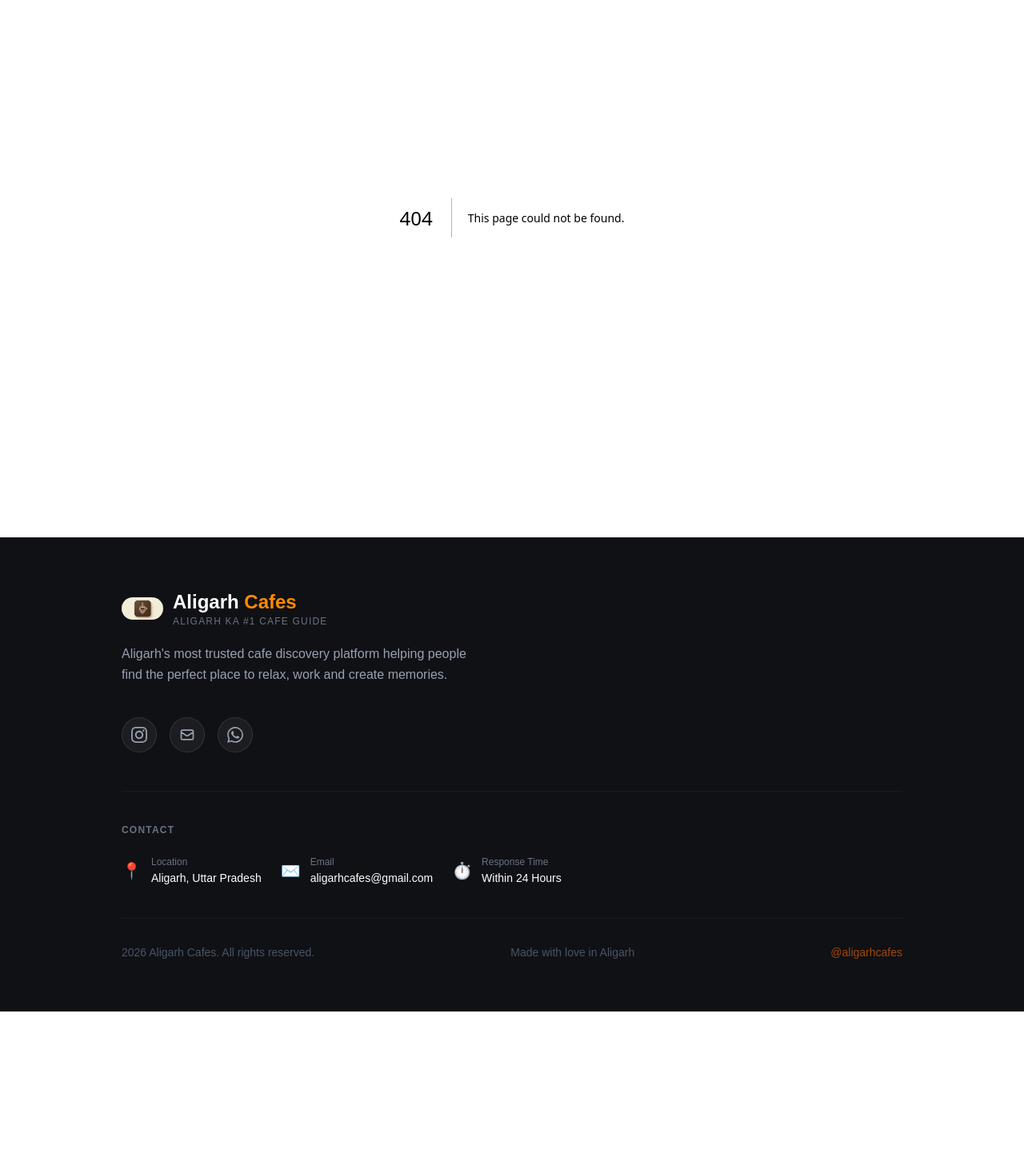
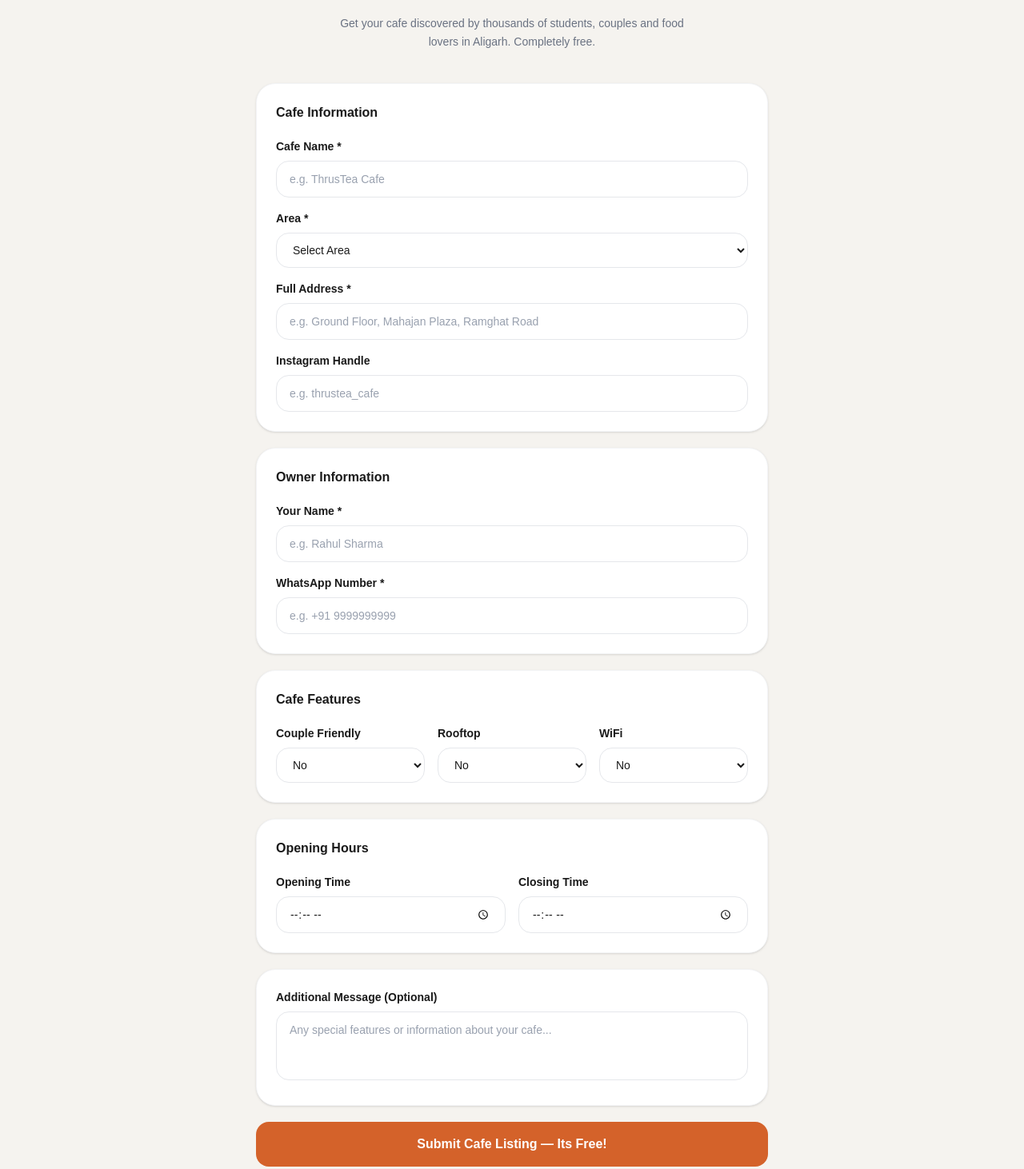
Before and after one commit to nitinoneview/aligarh-cafes, a Next.js app: page /list-your-cafe in a window 1280 px wide. Before the commit this address had no page. Shown: the part 188-1650 px from the top of the page at 80% size. Before the commit the page ends 1453 px from the top, so only its background shows below. Built offline with nearby package versions, Linux system fonts and the light colour scheme; no server answers.

Commit message:
feat: loading skeletons + List Cafes

```diff
--- /dev/null
+++ b/app/list-your-cafe/page.tsx
@@ -0,0 +1,201 @@
+"use client"
+import { useState } from "react"
+import { supabase } from "@/lib/supabase"
+
+export default function ListYourCafePage() {
+  const [loading, setLoading] = useState(false)
+  const [submitted, setSubmitted] = useState(false)
+  const [form, setForm] = useState({
+    cafe_name: "",
+    owner_name: "",
+    whatsapp_number: "",
+    address: "",
+    area: "",
+    instagram_handle: "",
+    couple_friendly: "no",
+    has_rooftop: "no",
+    has_wifi: "no",
+    opening_time: "",
+    closing_time: "",
+    message: "",
+  })
+
+  const handleChange = (e: any) => {
+    setForm({ ...form, [e.target.name]: e.target.value })
+  }
+
+  const handleSubmit = async (e: any) => {
+    e.preventDefault()
+    setLoading(true)
+    try {
+      const { error } = await supabase.from("submissions").insert([{
+        cafe_name: form.cafe_name,
+        owner_name: form.owner_name,
+        whatsapp_number: form.whatsapp_number,
+        address: form.area + ", " + form.address,
+        instagram_handle: form.instagram_handle,
+        status: "pending",
+      }])
+      if (error) throw error
+      setSubmitted(true)
+    } catch (err) {
+      alert("Something went wrong. Please try again.")
+    } finally {
+      setLoading(false)
+    }
+  }
+
+  if (submitted) {
+    return (
+      <main className="min-h-screen bg-[#F5F3EF] flex items-center justify-center px-4">
+        <div className="bg-white rounded-3xl p-10 max-w-md w-full text-center shadow-sm">
+          <div className="text-6xl mb-4">🎉</div>
+          <h2 className="text-2xl font-bold text-[#1A1A1A] mb-3">Request Submitted!</h2>
+          <p className="text-gray-500 text-sm leading-relaxed mb-6">
+            Thank you for submitting your cafe. We will review your request and get back to you on WhatsApp within 48 hours.
+          </p>
+          <a href="/" className="block bg-[#D4622A] text-white font-semibold px-6 py-3 rounded-full hover:bg-[#c5571f] transition">
+            Back to Home
+          </a>
+        </div>
+      </main>
+    )
+  }
+
+  const inputClass = "w-full bg-white border border-gray-200 rounded-2xl px-4 py-3 text-sm text-[#1A1A1A] outline-none focus:border-[#D4622A] focus:ring-2 focus:ring-[#D4622A]/10 transition placeholder:text-gray-400"
+  const labelClass = "block text-sm font-semibold text-[#1A1A1A] mb-2"
+  const selectClass = "w-full bg-white border border-gray-200 rounded-2xl px-4 py-3 text-sm text-[#1A1A1A] outline-none focus:border-[#D4622A] transition"
+
+  return (
+    <main className="min-h-screen bg-[#F5F3EF]">
+      <div className="max-w-2xl mx-auto px-4 py-12">
+
+        {/* Header */}
+        <div className="text-center mb-10">
+          <div className="inline-block bg-[#D4622A]/10 border border-[#D4622A]/20 text-[#D4622A] text-xs font-semibold px-4 py-1.5 rounded-full mb-4 tracking-widest uppercase">
+            Free Listing
+          </div>
+          <h1 className="text-3xl md:text-4xl font-bold text-[#1A1A1A] mb-3">
+            List Your Cafe
+          </h1>
+          <p className="text-gray-500 text-sm leading-relaxed max-w-md mx-auto">
+            Get your cafe discovered by thousands of students, couples and food lovers in Aligarh. Completely free.
+          </p>
+        </div>
+
+        {/* Form */}
+        <form onSubmit={handleSubmit} className="space-y-5">
+
+          {/* Cafe Name */}
+          <div className="bg-white rounded-3xl p-6 shadow-sm border border-gray-100">
+            <h3 className="font-bold text-[#1A1A1A] mb-5">Cafe Information</h3>
+            <div className="space-y-4">
+              <div>
+                <label className={labelClass}>Cafe Name *</label>
+                <input name="cafe_name" value={form.cafe_name} onChange={handleChange} required placeholder="e.g. ThrusTea Cafe" className={inputClass} />
+              </div>
+              <div>
+                <label className={labelClass}>Area *</label>
+                <select name="area" value={form.area} onChange={handleChange} required className={selectClass}>
+                  <option value="">Select Area</option>
+                  <option value="Civil Lines">Civil Lines</option>
+                  <option value="Ramghat Road">Ramghat Road</option>
+                  <option value="Marris Road">Marris Road</option>
+                  <option value="AMU Gate">AMU Gate</option>
+                  <option value="Centre Point">Centre Point</option>
+                  <option value="Other">Other</option>
+                </select>
+              </div>
+              <div>
+                <label className={labelClass}>Full Address *</label>
+                <input name="address" value={form.address} onChange={handleChange} required placeholder="e.g. Ground Floor, Mahajan Plaza, Ramghat Road" className={inputClass} />
+              </div>
+              <div>
+                <label className={labelClass}>Instagram Handle</label>
+                <input name="instagram_handle" value={form.instagram_handle} onChange={handleChange} placeholder="e.g. thrustea_cafe" className={inputClass} />
+              </div>
+            </div>
+          </div>
+
+          {/* Owner Info */}
+          <div className="bg-white rounded-3xl p-6 shadow-sm border border-gray-100">
+            <h3 className="font-bold text-[#1A1A1A] mb-5">Owner Information</h3>
+            <div className="space-y-4">
+              <div>
+                <label className={labelClass}>Your Name *</label>
+                <input name="owner_name" value={form.owner_name} onChange={handleChange} required placeholder="e.g. Rahul Sharma" className={inputClass} />
+              </div>
+              <div>
+                <label className={labelClass}>WhatsApp Number *</label>
+                <input name="whatsapp_number" value={form.whatsapp_number} onChange={handleChange} required placeholder="e.g. +91 9999999999" className={inputClass} />
+              </div>
+            </div>
+          </div>
+
+          {/* Cafe Features */}
+          <div className="bg-white rounded-3xl p-6 shadow-sm border border-gray-100">
+            <h3 className="font-bold text-[#1A1A1A] mb-5">Cafe Features</h3>
+            <div className="grid grid-cols-3 gap-4">
+              <div>
+                <label className={labelClass}>Couple Friendly</label>
+                <select name="couple_friendly" value={form.couple_friendly} onChange={handleChange} className={selectClass}>
+                  <option value="yes">Yes</option>
+                  <option value="no">No</option>
+                </select>
+              </div>
+              <div>
+                <label className={labelClass}>Rooftop</label>
+                <select name="has_rooftop" value={form.has_rooftop} onChange={handleChange} className={selectClass}>
+                  <option value="yes">Yes</option>
+                  <option value="no">No</option>
+                </select>
+              </div>
+              <div>
+                <label className={labelClass}>WiFi</label>
+                <select name="has_wifi" value={form.has_wifi} onChange={handleChange} className={selectClass}>
+                  <option value="yes">Yes</option>
+                  <option value="no">No</option>
+                </select>
+              </div>
+            </div>
+          </div>
+
+          {/* Timing */}
+          <div className="bg-white rounded-3xl p-6 shadow-sm border border-gray-100">
+            <h3 className="font-bold text-[#1A1A1A] mb-5">Opening Hours</h3>
+            <div className="grid grid-cols-2 gap-4">
+              <div>
+                <label className={labelClass}>Opening Time</label>
+                <input type="time" name="opening_time" value={form.opening_time} onChange={handleChange} className={inputClass} />
+              </div>
+              <div>
+                <label className={labelClass}>Closing Time</label>
+                <input type="time" name="closing_time" value={form.closing_time} onChange={handleChange} className={inputClass} />
+              </div>
+            </div>
+          </div>
+
+          {/* Message */}
+          <div className="bg-white rounded-3xl p-6 shadow-sm border border-gray-100">
+            <label className={labelClass}>Additional Message (Optional)</label>
+            <textarea name="message" value={form.message} onChange={handleChange} rows={3} placeholder="Any special features or information about your cafe..." className={inputClass + " resize-none"} />
+          </div>
+
+          {/* Submit */}
+          <button
+            type="submit"
+            disabled={loading}
+            className="w-full bg-[#D4622A] hover:bg-[#c5571f] disabled:opacity-60 text-white font-bold py-4 rounded-2xl transition-all duration-300 text-base"
+          >
+            {loading ? "Submitting..." : "Submit Cafe Listing — Its Free!"}
+          </button>
+
+          <p className="text-center text-gray-400 text-xs">
+            We will review your cafe and get back to you on WhatsApp within 48 hours.
+          </p>
+
+        </form>
+      </div>
+    </main>
+  )
+}
```
